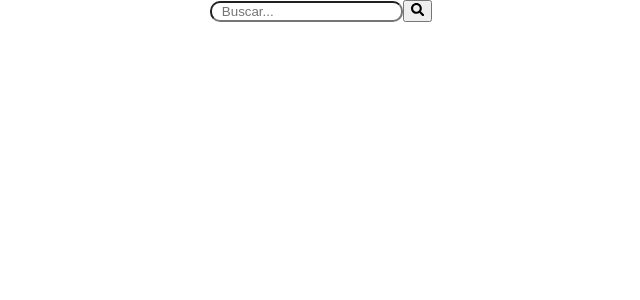
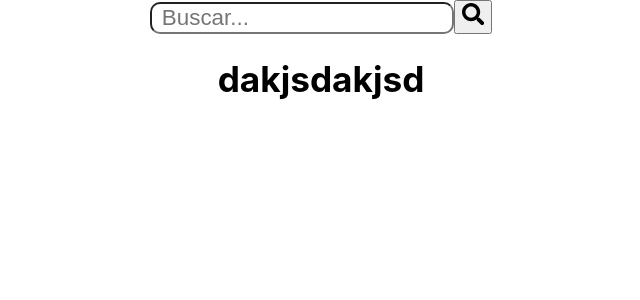
Before and after one commit to SashaBidardel/Paladia, a React (Create React App) app in the folder frontend/paladia/: page / in a window 1280 px wide. Shown: the top 300 px of the page, without its empty margins (319-959 px from the left). Built offline with nearby package versions, Linux system fonts and the light colour scheme.

Commit message:
variable font size added

```diff
--- a/frontend/paladia/src/index.css
+++ b/frontend/paladia/src/index.css
@@ -15,9 +15,9 @@ body {
   --lg: 1024px;
   --xl: 1280px;
   --xl2: 1563px;
+  --textSize: 1.4rem;
+  --titleSize: 2.2rem
 }
-
-
 
 code {
   font-family: source-code-pro, Menlo, Monaco, Consolas, 'Courier New',
--- a/frontend/paladia/src/views/Search/Search.jsx
+++ b/frontend/paladia/src/views/Search/Search.jsx
@@ -6,6 +6,7 @@ export default function Search(){
     <div className={style.container}>
       <input className={style.input} placeholder="Buscar..." type="text" />
       <button className={style.icon}><FaSearch /></button>
+      <h1 className={style.title}>dakjsdakjsd</h1>
     </div>
   );
 }
--- a/frontend/paladia/src/views/Search/Search.module.css
+++ b/frontend/paladia/src/views/Search/Search.module.css
@@ -1,10 +1,15 @@
 .icon{
-
+  font-size: 1.4rem;
 }
 
 .input{
   border-radius: 10px;
   padding-left: 10px;
+  font-size: 1.4rem;
+}
+
+.title{
+  font-size: 2.2rem;
 }
 
 .input:focus{
```
